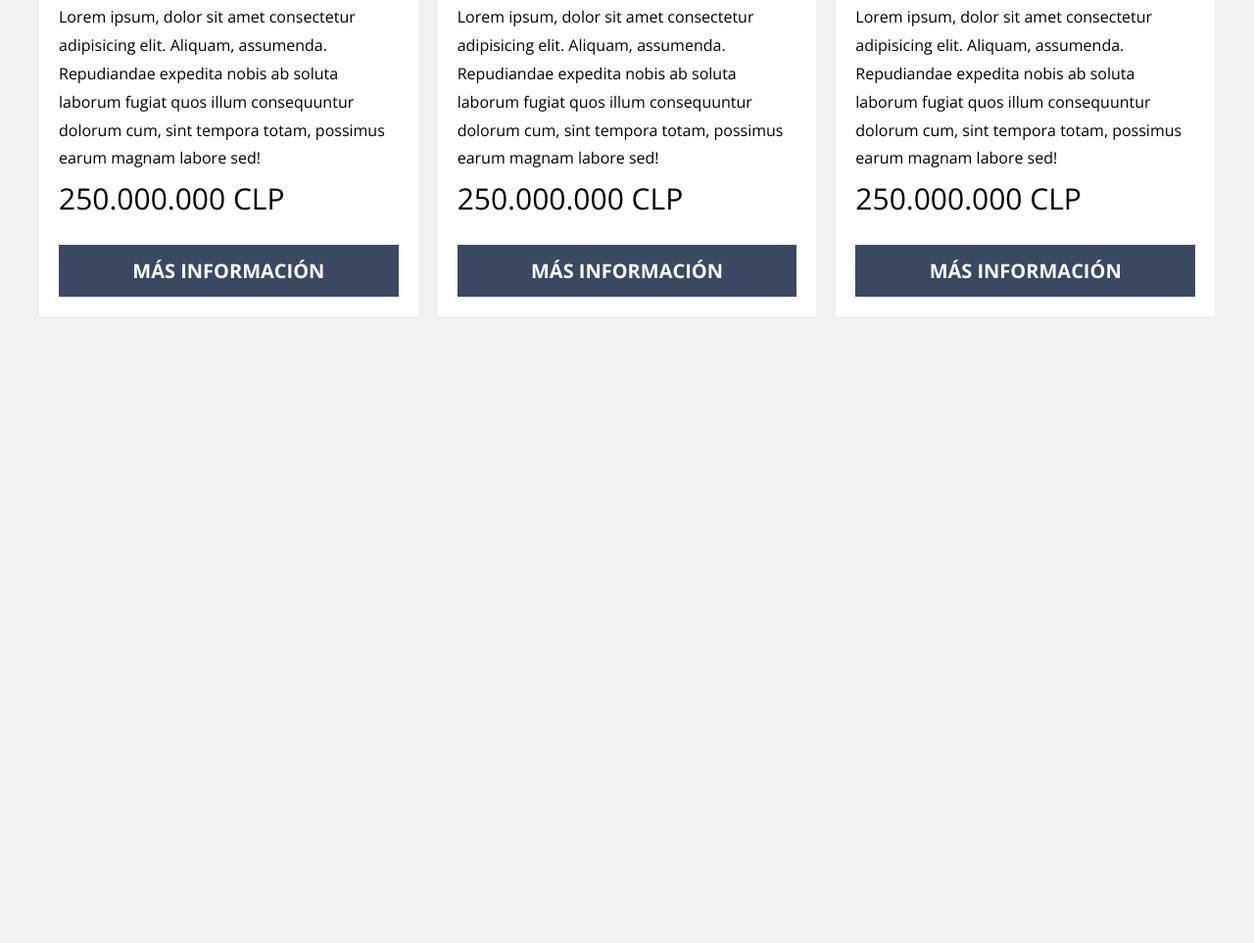
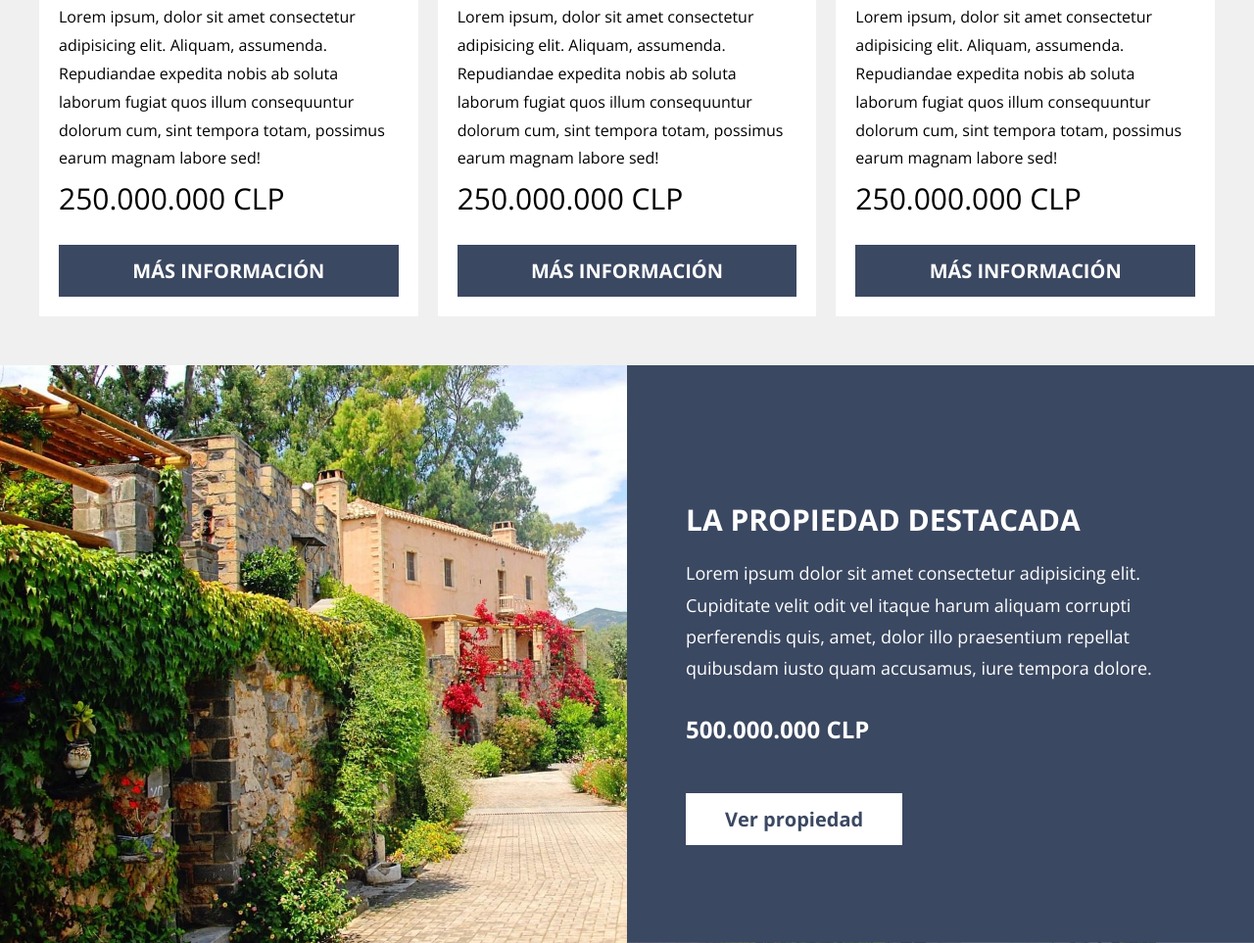
Before and after one commit to martaalcazarr/corredor-propiedades, a website: page index.html in a window 1280 px wide. Shown: the part 1704-2667 px from the top of the page at 98% size. Before the commit the page ends 2027 px from the top, so only its background shows below. Drawn offline with nearby package versions, Linux system fonts and the light colour scheme.

Commit message:
seccion destacada

```diff
--- a/index.html
+++ b/index.html
@@ -114,6 +114,17 @@
         </div>
 
     </main>
+
+    <section class="destacada">
+        <div class="destacada__grid contenedor">
+            <div class="destacada__contenido">
+                <h3 class="destacada__heading">La propiedad destacada</h3>
+                <p class="destacada__texto">Lorem ipsum dolor sit amet consectetur adipisicing elit. Cupiditate velit odit vel itaque harum aliquam corrupti perferendis quis, amet, dolor illo praesentium repellat quibusdam iusto quam accusamus, iure tempora dolore.</p>
+                <p class="destacada__precio">500.000.000 CLP</p>
+                <a href="#" class="destacada__enlace">Ver propiedad</a>
+            </div>
+        </div>
+    </section>
 </body>
 
 </html>
--- /dev/null
+++ b/src/scss/ui/contenido/_destacada.scss
@@ -0,0 +1,56 @@
+@use 'base/variables' as v;
+@use 'base/mixins' as m;
+
+.destacada{
+    margin-top: 5rem;
+    background-image: linear-gradient(to bottom, transparent 0%, transparent 50%, v.$primario 50%, v.$primario 100%), url(../img/propiedad_destacada.jpg);
+    background-size: 100%, cover;
+    background-position: center, -80rem -30rem;
+    background-repeat: no-repeat;
+
+    @include m.tablet {
+        background-image: linear-gradient(to right, transparent 0%, transparent 50%, v.$primario 50%, v.$primario 100%), url(../img/propiedad_destacada.jpg);
+        background-position: center, -10rem center;
+        background-size: 50% cover;
+     }
+
+    &__grid{
+        display: grid;
+        grid-template-rows: repeat(2, 1fr);
+
+        @include m.tablet {
+            grid-template-rows: unset;
+            @include m.grid(2, 2rem)
+         }
+    }
+
+    &__contenido{
+        padding: 5rem;
+        grid-row: 2 / 3;
+
+        @include m.tablet {
+            padding: 10rem 5rem;
+            grid-column: 2 / 3;
+         }
+    }
+
+    &__heading{
+        color: v.$blanco;
+        text-transform: uppercase;
+    }
+
+    &__texto{
+        color: v.$blanco;
+        font-size: 1.8rem;
+    }
+
+    &__precio{
+        color: v.$blanco;
+        font-size: 2.4rem;
+        font-weight: 700;
+    }
+
+    &__enlace{
+        @include m.boton(v.$blanco, v.$primario);
+    }
+}
--- a/src/scss/ui/contenido/_index.scss
+++ b/src/scss/ui/contenido/_index.scss
@@ -1 +1,2 @@
 @forward 'propiedades';
+@forward 'destacada';
```
Also changed, not shown: build/css/app.css, 1 other file.
